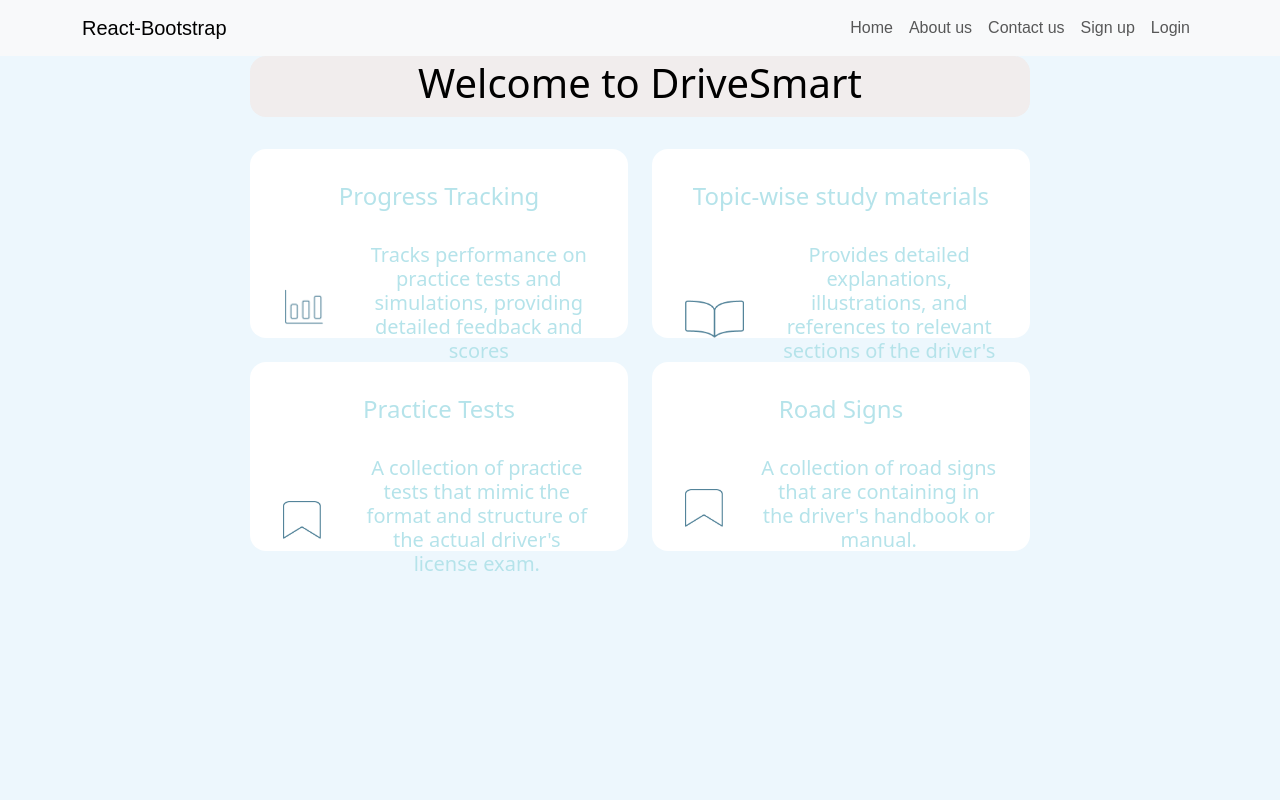
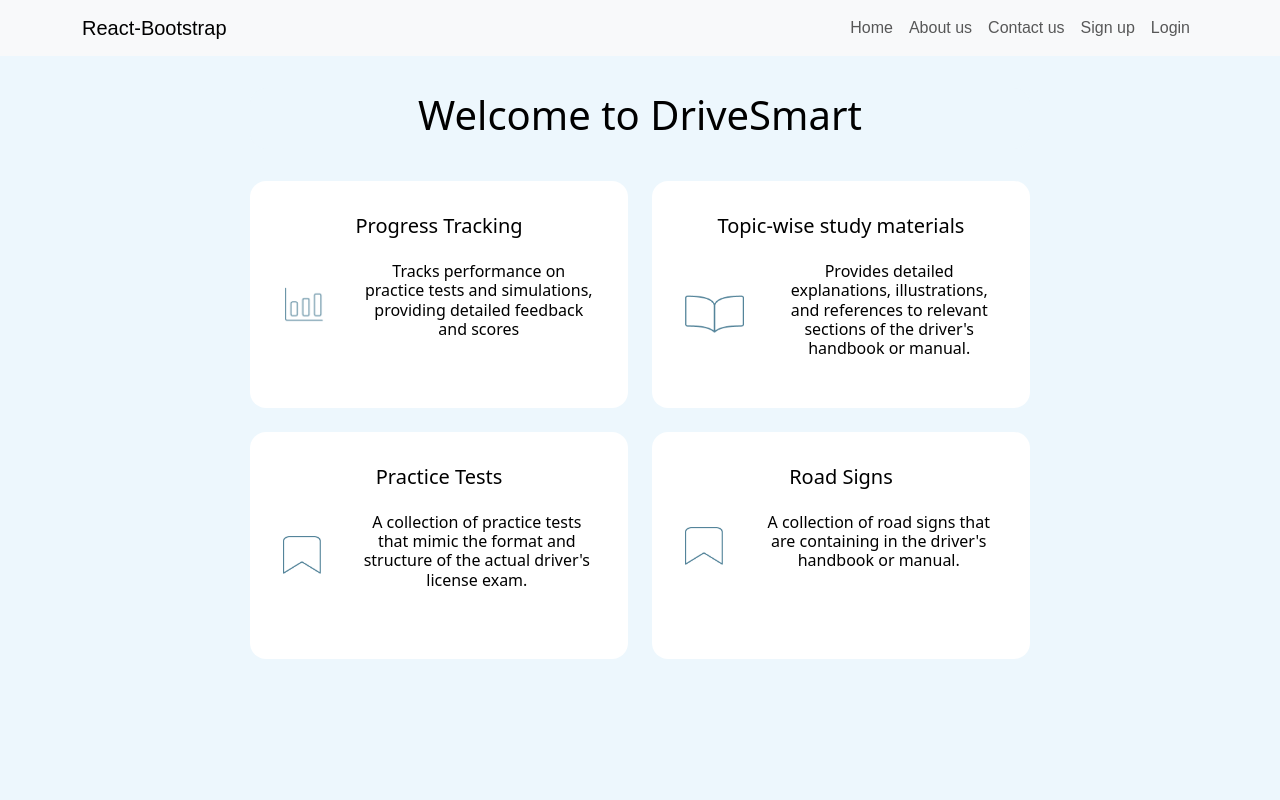
Before and after one commit to Luxshan2000/drivers-license-test-application, a React (Create React App) app in the folder webapp/: page /dashboard in a window 1280 px wide. Shown: the top 800 px of the page. Built offline with nearby package versions, Linux system fonts and the light colour scheme.

Commit message:
Dashboard correction

```diff
--- a/webapp/src/assets/CSS/dashboardStyle.css
+++ b/webapp/src/assets/CSS/dashboardStyle.css
@@ -6,6 +6,7 @@
     flex-direction: column;
     align-items: center;
     width: 100%;
+    padding-top: 2rem;
 }
 
 .dashboard__cards {
@@ -23,7 +24,7 @@
     padding:2rem;
     text-align: center;
     transition: var(--transition);
-    height: 5cm;
+    height: 6cm;
     width: 10cm;
 }
 
@@ -41,7 +42,7 @@
 }
 
 .dashboard__title{
-    background: var(--color-light);
+    background: rgb(237, 247, 253);
     color: black;
     border: 0.5px solid transparent;
     border-radius: 1rem;
@@ -61,13 +62,13 @@
     flex-direction: row;
     align-items: center;
     gap: 1cm;
-    padding-top: 1.5rem;
+    padding-top: 1rem;
 }
 
 /*================== General Styles ======================*/
 
 .dashboard__container a {
-    color: var(--color-primary);
+    color: var(--color-black);
     transition: var(--transition);
   }
 
--- a/webapp/src/views/DashboardView.js
+++ b/webapp/src/views/DashboardView.js
@@ -15,47 +15,47 @@ function DashboardView() {
                 <div className='dashboard__cards'>
 
                     <a href='#' className='dashboard__card'>
-                        <h4>Progress Tracking</h4>
+                        <h5>Progress Tracking</h5>
                         <div className='card__image-details'>
                             <img className="card__image" src={BarChart} alt=""/>
-                            <h5>Tracks  performance on
+                            <h6>Tracks  performance on
                             practice tests and simulations,
                             providing detailed feedback
-                            and scores</h5>
+                            and scores</h6>
                         </div>
                     </a>
 
                     <a href='##' className='dashboard__card'>
-                        <h4>Topic-wise study materials</h4>
+                        <h5>Topic-wise study materials</h5>
                         <div className='card__image-details'>
                             <img className="card__image" src={Book} alt=""/>
-                            <h5>Provides detailed
+                            <h6>Provides detailed
                             explanations, illustrations,
                             and references to relevant
                             sections of the driver's
-                            handbook or manual.</h5>
+                            handbook or manual.</h6>
                         </div>
 
                     </a>
 
                     <a href='###' className='dashboard__card'>
-                        <h4>Practice Tests</h4>
+                        <h5>Practice Tests</h5>
                         <div className='card__image-details'>
                             <img className="card__image" src={Signs} alt=""/>
-                            <h5>A collection of practice tests
+                            <h6>A collection of practice tests
                             that mimic the format and structure of the actual driver's
-                            license exam.</h5>
+                            license exam.</h6>
                         </div>
 
                     </a>
 
                     <a href='####' className='dashboard__card'>
-                        <h4>Road Signs</h4>
+                        <h5>Road Signs</h5>
                         <div className='card__image-details'>
                             <img className="card__image" src={Signs} alt=""/>
-                            <h5>A collection of road signs
+                            <h6>A collection of road signs
                             that are containing in the driver's
-                            handbook or manual.</h5>
+                            handbook or manual.</h6>
                         </div>
 
                     </a>
```
